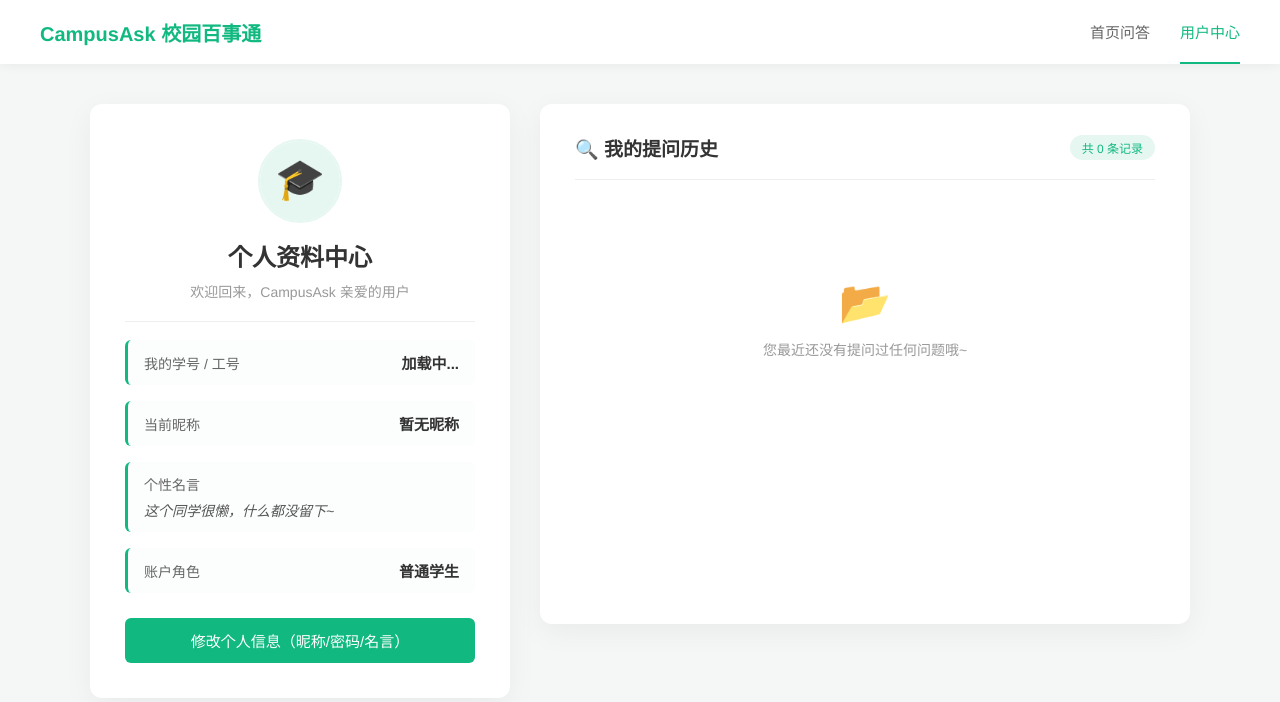
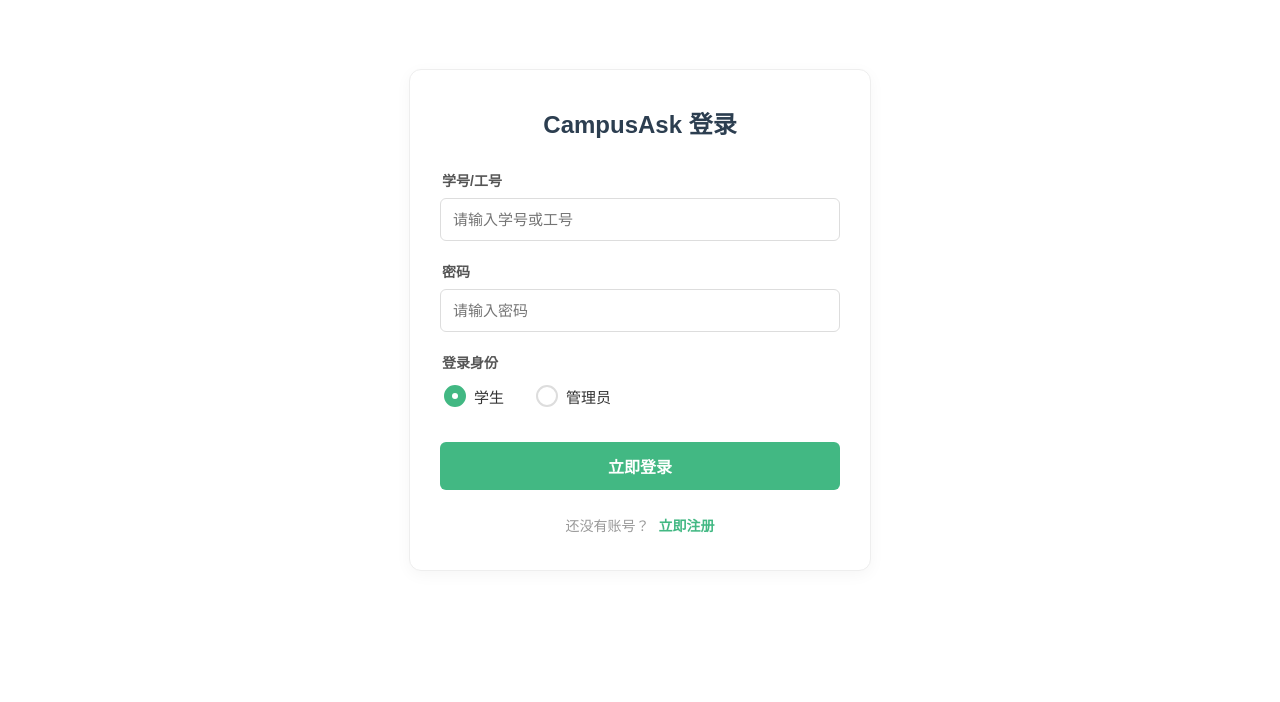
Before and after one commit to 051019zhao/CampusAsk, a Vue app in the folder frontend/: page /login in a window 1280 px wide. Shown: the top 702 px of the page. Built offline with nearby package versions, Linux system fonts and the light colour scheme.

Commit message:
回退错误

```diff
--- a/frontend/src/components/UserAuth.vue
+++ b/frontend/src/components/UserAuth.vue
@@ -1,396 +1,331 @@
 <template>
-  <div class="home-style-container">
-    <header class="nav-header">
-      <div class="nav-logo">CampusAsk 校园百事通</div>
-      <div class="nav-links">
-        <span class="nav-item" @click="goToHome">首页问答</span>
-        <span class="nav-item active">用户中心</span>
-      </div>
-    </header>
+  <div class="auth-container">
+    <div class="auth-box">
+      <!-- 标题 -->
+      <h2>{{ isLogin ? 'CampusAsk 登录' : 'CampusAsk 注册' }}</h2>
 
-    <main class="main-content">
-      <div class="two-column-layout">
-
-        <div class="left-side-panel">
-          <div class="profile-card">
-            <div class="card-header">
-              <div class="avatar-wrapper" @click="triggerFileSelect" title="点击更换头像">
-                <img v-if="userInfo.avatarUrl" :src="userInfo.avatarUrl" class="real-avatar" />
-                <div v-else class="avatar-placeholder-icon">🎓</div>
-                <div class="avatar-hover-mask">更换头像</div>
-              </div>
+      <form @submit.prevent="handleSubmit">
+        <!-- 账号 -->
+        <div class="form-item">
+          <label>学号/工号</label>
           <input
-                  type="file"
-                  ref="fileInputRef"
-                  style="display: none;"
-                  accept="image/jpeg,image/png"
-                  @change="handleNativeUpload"
+              v-model="formData.username"
+              type="text"
+              placeholder="请输入学号或工号"
+              required
           />
-              <h2>个人资料中心</h2>
-              <p class="welcome-text">欢迎回来，CampusAsk 亲爱的用户</p>
         </div>
 
-            <hr class="divider" />
+        <!-- 密码 -->
+        <div class="form-item">
+          <label>密码</label>
+          <input
+              v-model="formData.password"
+              type="password"
+              placeholder="请输入密码"
+              required
+          />
+        </div>
 
-            <div class="info-list">
-              <div class="info-item">
-                <span class="info-label">我的学号 / 工号</span>
-                <span class="info-value">{{ userInfo.username || '加载中...' }}</span>
+        <!-- 确认密码（仅注册可见） -->
+        <div v-if="!isLogin" class="form-item">
+          <label>确认密码</label>
+          <input
+              v-model="formData.confirmPassword"
+              type="password"
+              placeholder="请再次输入密码"
+              required
+          />
         </div>
-              <div class="info-item">
-                <span class="info-label">当前昵称</span>
-                <span class="info-value">{{ userInfo.nickname || '暂无昵称' }}</span>
-              </div>
-              <div class="info-item motto-item">
-                <span class="info-label">个性名言</span>
-                <span class="info-value motto-value">{{ userInfo.motto || '这个同学很懒，什么都没留下~' }}</span>
-              </div>
-              <div class="info-item">
-                <span class="info-label">账户角色</span>
-                <span class="info-value">{{ userInfo.role == 1 ? '系统管理员' : '普通学生' }}</span>
+
+        <!-- ========================================== -->
+        <!-- 新增：身份选择区域（数字 0 和 1 完美对接后端） -->
+        <!-- ========================================== -->
+        <div class="form-item">
+          <label>登录身份</label>
+          <div class="role-radio-group">
+            <label class="radio-label">
+              <input
+                  type="radio"
+                  v-model="formData.role"
+                  :value="0"
+                  name="role"
+              />
+              <span class="custom-radio"></span>
+              学生
+            </label>
+            <label class="radio-label">
+              <input
+                  type="radio"
+                  v-model="formData.role"
+                  :value="1"
+                  name="role"
+              />
+              <span class="custom-radio"></span>
+              管理员
+            </label>
           </div>
         </div>
+        <!-- ========================================== -->
 
-            <div class="action-area">
-              <button class="btn-primary" @click="goToEditProfile">
-                修改个人信息（昵称/密码/名言）
+        <!-- 提交按钮 -->
+        <button type="submit" class="submit-btn">
+          {{ isLogin ? '立即登录' : '注册账号' }}
         </button>
-              <button v-if="userInfo.role == 1" class="btn-admin" @click="goToAdmin">
-                进入管理员中心
-              </button>
+      </form>
+
+      <!-- 底部切换提示 -->
+      <p class="switch-tip">
+        {{ isLogin ? '还没有账号？' : '已有账号？' }}
+        <span @click="toggleStatus">{{ isLogin ? '立即注册' : '去登录' }}</span>
+      </p>
     </div>
-          </div>
-        </div>
-
-        <div class="right-side-panel">
-          <div class="history-card">
-            <div class="history-header">
-              <h3>🔍 我的提问历史</h3>
-              <span class="total-badge">共 {{ historyTotal }} 条记录</span>
-            </div>
-
-            <hr class="divider" />
-
-            <div v-if="historyList.length > 0" class="history-list">
-              <div v-for="item in historyList" :key="item.id" class="history-item-row">
-                <div class="history-main">
-                  <span class="history-keyword" :title="item.keyword">{{ item.keyword }}</span>
-                  <span class="source-tag" :class="tagClass(item.sourceTag)">
-                    {{ item.sourceTag || '通用问答' }}
-                  </span>
-                </div>
-                <div class="history-time">
-                  {{ formatTime(item.createTime) }}
-                </div>
-              </div>
-            </div>
-
-            <div v-else class="empty-history">
-              <div class="empty-icon">📂</div>
-              <p>您最近还没有提问过任何问题哦~</p>
-            </div>
-
-            <div v-if="historyTotal > 0" class="pagination-area">
-              <button
-                  class="page-btn"
-                  :disabled="pageParams.page === 1"
-                  @click="changePage(-1)"
-              >
-                上一页
-              </button>
-              <span class="page-indicator">{{ pageParams.page }} / {{ totalPages }}</span>
-              <button
-                  class="page-btn"
-                  :disabled="pageParams.page >= totalPages"
-                  @click="changePage(1)"
-              >
-                下一页
-              </button>
-            </div>
-          </div>
-        </div>
-
-      </div>
-    </main>
   </div>
 </template>
 
 <script setup>
-import { ref, reactive, onMounted, computed } from 'vue'
+import { ref, reactive } from 'vue'
+import { loginAPI, registerAPI } from '@/api/auth'
 import { useRouter } from 'vue-router'
-import { getUserProfile } from '../api/auth.js'
-import request from '@/utils/request' // 确保路径对应你封装的拦截器实例
+
+// 是否为登录状态
+const isLogin = ref(true)
 
 const router = useRouter()
-const fileInputRef = ref(null)
-
-// 用户基本信息
-const userInfo = ref({
+// 表单数据绑定（初始化时 role 默认为 0，即学生）
+const formData = reactive({
   username: '',
-  nickname: '',
-  role: 0,
-  avatarUrl: '',
-  motto: ''
+  password: '',
+  confirmPassword: '',
+  role: 0 // 0: 学生, 1: 管理员
 })
 
-// 历史提问分页数据
-const historyList = ref([])
-const historyTotal = ref(0)
-const pageParams = reactive({
-  page: 1,
-  size: 6
+// 切换登录/注册状态，清空表单并重置身份为学生
+const toggleStatus = () => {
+  isLogin.value = !isLogin.value
+  formData.username = ''
+  formData.password = ''
+  formData.confirmPassword = ''
+  formData.role = 0
+}
+
+// 提交表单逻辑
+const handleSubmit = () => {
+  if (isLogin.value) {
+    handleLogin()
+  } else {
+    handleRegister()
+  }
+}
+
+// 登录业务
+const handleLogin = async () => {
+  try {
+    console.log('正在提交登录，传输数据：', formData)
+    const res = await loginAPI({
+      username: formData.username,
+      password: formData.password,
+      role: formData.role
     })
 
-const totalPages = computed(() => {
-  return Math.ceil(historyTotal.value / pageParams.size) || 1
-})
+    // 核心大转折：一定要从 res.data 中精准抠出真实的加密令牌
+    if (res.data && res.data.token) {
+      // 🚀 核心修复：改成 res.data.token
+      localStorage.setItem('token', res.data.token)
 
-onMounted(async () => {
-  const token = localStorage.getItem('token')
-  if (!token) {
-    router.push('/login')
+      // 顺便把你这周 Profile.vue 需要用来默认回显的学号也焊死进缓存里，做到双重保险
+      localStorage.setItem('username', formData.username)
+      localStorage.setItem('role', formData.role)
+
+      alert('登录成功！')
+      router.push('/')
+    }
+  } catch (error) {
+    console.error('登录失败', error)
+    const errorMsg = error.response?.data?.message || error.message || '登录失败，请检查网络或账号'
+    //alert(errorMsg)
+  }
+}
+
+// 注册业务
+const handleRegister = async () => {
+  if (formData.password !== formData.confirmPassword) {
+    alert('两次输入的密码不一致！')
     return
   }
 
-  // A. 拉取个人基本资料
   try {
-    const res = await getUserProfile()
-    if (res && res.data) {
-      userInfo.value.username = res.data.username
-      userInfo.value.nickname = res.data.nickname
-      userInfo.value.role = res.data.role
-      userInfo.value.avatarUrl = res.data.avatarUrl
-      userInfo.value.motto = res.data.motto
-    }
-  } catch (error) {
-    // ✨ 核心修复：移除重复的 alert 弹窗，将弹窗职责完全交给全局 request.js 统一处理！
-    console.error('拉取用户信息在页面组件级捕获到异常:', error)
-  }
-
-  // B. 拉取历史提问记录
-  fetchHistoryData()
+    console.log('正在提交注册，传输数据：', formData)
+    // 此时提交的参数包含：username, password, role(0或1)
+    await registerAPI({
+      username: formData.username,
+      password: formData.password,
+      role: formData.role
     })
 
-const fetchHistoryData = async () => {
-  try {
-    const res = await request.get('/auth/history', {
-      params: {
-        page: pageParams.page,
-        size: pageParams.size
-      }
-    })
-    if (res && res.code === 200) {
-      historyList.value = res.data.records || []
-      historyTotal.value = res.data.total || 0
-    }
+    alert('注册成功，请登录！')
+    toggleStatus()
   } catch (error) {
-    // ✨ 核心修复：组件内只管打印控制台日志，拒绝二次重力弹窗弹死用户
-    console.error('获取历史记录在页面组件级捕获到异常:', error)
+    console.error('注册失败', error)
   }
 }
-
-const changePage = (move) => {
-  pageParams.page += move
-  fetchHistoryData()
-}
-
-const formatTime = (timeStr) => {
-  if (!timeStr) return ''
-  return timeStr.replace('T', ' ').substring(0, 16)
-}
-
-const tagClass = (tag) => {
-  if (!tag) return 'tag-default'
-  if (tag.includes('首页') || tag.includes('问答')) return 'tag-home'
-  if (tag.includes('贡献') || tag.includes('投稿')) return 'tag-contribute'
-  if (tag.includes('茶话会')) return 'tag-talk'
-  return 'tag-default'
-}
-
-// 原生选择图片与写库持久化
-const triggerFileSelect = () => {
-  fileInputRef.value.click()
-}
-
-const handleNativeUpload = async (event) => {
-  const file = event.target.files[0]
-  if (!file) return
-
-  if (file.type !== 'image/jpeg' && file.type !== 'image/png') {
-    alert('头像图片必须是 JPG 或 PNG 格式!')
-    return
-  }
-  if (file.size / 1024 / 1024 > 2) {
-    alert('头像图片大小不能超过 2MB!')
-    return
-  }
-
-  const formData = new FormData()
-  formData.append('file', file)
-
-  try {
-    const res = await request.put('/auth/avatar', formData, {
-      headers: { 'Content-Type': 'multipart/form-data' }
-    })
-
-    if (res && res.code === 200) {
-      userInfo.value.avatarUrl = res.data
-
-      try {
-        await request.put('/auth/profile', {
-          nickname: userInfo.value.nickname,
-          motto: userInfo.value.motto,
-          avatarUrl: userInfo.value.avatarUrl
-        })
-        alert('头像已成功上传并保存！')
-      } catch (dbError) {
-        console.error('组件内无感同步数据库异常:', dbError)
-      }
-    }
-  } catch (error) {
-    console.error('上传头像组件级拦截异常:', error)
-  } finally {
-    event.target.value = ''
-  }
-}
-
-const goToAdmin = () => { router.push('/admin') }
-const goToEditProfile = () => { router.push('/profile') }
-const goToHome = () => { router.push('/') }
 </script>
 
 <style scoped>
-/* ==========================================================================
-   手写原生绿调风格——高级感左右分栏弹性 CSS
-   ========================================================================== */
-.home-style-container {
-  font-family: 'Helvetica Neue', Helvetica, 'PingFang SC', Arial, sans-serif;
-  background-color: #f5f7f6;
-  min-height: 100vh;
+/* 基础容器 */
+.auth-container {
+  display: flex;
+  justify-content: center;
+  align-items: center;
+  min-height: 80vh;
+  font-family: sans-serif;
+  padding: 0 20px;
+}
+
+/* 核心登录框 */
+.auth-box {
+  width: 100%;
+  max-width: 400px;
+  background: #ffffff;
+  border: 1px solid #eee;
+  border-radius: 12px;
+  padding: 35px 30px;
+  box-shadow: 0 4px 16px rgba(0, 0, 0, 0.04);
+}
+
+h2 {
+  text-align: center;
+  color: #2c3e50;
+  margin-top: 0;
+  margin-bottom: 30px;
+  font-size: 24px;
+  font-weight: 600;
+}
+
+.form-item {
+  margin-bottom: 20px;
   display: flex;
   flex-direction: column;
+  gap: 8px;
 }
 
-.nav-header {
-  background-color: #ffffff;
-  box-shadow: 0 2px 10px rgba(0, 0, 0, 0.05);
-  padding: 0 40px;
-  height: 64px;
+.form-item label {
+  font-size: 14px;
+  color: #555;
+  font-weight: bold;
+  padding-left: 2px;
+}
+
+.form-item input[type="text"],
+.form-item input[type="password"] {
+  padding: 12px;
+  font-size: 15px;
+  border: 1px solid #ddd;
+  border-radius: 6px;
+  outline: none;
+  transition: all 0.25s ease;
+}
+
+.form-item input:focus {
+  border-color: #42b883;
+  box-shadow: 0 0 0 3px rgba(66, 184, 131, 0.1);
+}
+
+/* ========================================== */
+/* 新增：单选框美化样式 */
+/* ========================================== */
+.role-radio-group {
+  display: flex;
+  gap: 30px;
+  padding: 5px 2px;
+}
+
+.radio-label {
   display: flex;
   align-items: center;
-  justify-content: space-between;
+  gap: 8px;
+  cursor: pointer;
+  font-size: 15px !important; /* 覆盖上面的label大小 */
+  color: #333 !important;
+  font-weight: normal !important;
 }
 
-.nav-logo { color: #11b980; font-size: 20px; font-weight: bold; }
-.nav-links { display: flex; gap: 30px; }
-.nav-item { color: #666; cursor: pointer; font-size: 15px; padding: 20px 0; border-bottom: 2px solid transparent; transition: all 0.3s; }
-.nav-item:hover, .nav-item.active { color: #11b980; border-bottom: 2px solid #11b980; font-weight: 500; }
-
-.main-content {
-  flex: 1;
-  display: flex;
-  justify-content: center;
-  align-items: flex-start;
-  padding: 40px 40px;
+/* 隐藏原生收音机圆圈 */
+.radio-label input[type="radio"] {
+  display: none;
 }
 
-/* 左右布局大容器架构 */
-.two-column-layout {
-  display: flex;
-  flex-direction: row;
-  justify-content: center;
-  align-items: flex-start;
-  gap: 30px;
-  width: 100%;
-  max-width: 1100px;
+/* 自定义漂亮的圆圈 */
+.custom-radio {
+  width: 18px;
+  height: 18px;
+  border: 2px solid #ddd;
+  border-radius: 50%;
+  display: inline-block;
+  position: relative;
+  transition: all 0.2s ease;
 }
 
-/* 左侧固定 420 像素 */
-.left-side-panel {
-  flex: 0 0 420px;
-  width: 420px;
+/* 当被选中时，外圈变绿 */
+.radio-label input[type="radio"]:checked + .custom-radio {
+  border-color: #42b883;
+  background: #42b883;
 }
 
-/* 右侧自适应宽面板 */
-.right-side-panel {
-  flex: 1;
-  min-width: 0;
+/* 当被选中时，内嵌一个小百点 */
+.radio-label input[type="radio"]:checked + .custom-radio::after {
+  content: '';
+  width: 6px;
+  height: 6px;
+  background: white;
+  border-radius: 50%;
+  position: absolute;
+  top: 50%;
+  left: 50%;
+  transform: translate(-50%, -50%);
+}
+/* ========================================== */
+
+.submit-btn {
+  width: 100%;
+  padding: 12px;
+  background: #42b883;
+  color: white;
+  border: none;
+  border-radius: 6px;
+  font-size: 16px;
+  font-weight: bold;
+  cursor: pointer;
+  margin-top: 10px;
+  transition: background 0.2s ease;
 }
 
-.profile-card {
-  background-color: #ffffff;
-  border-radius: 12px;
-  box-shadow: 0 8px 30px rgba(0, 0, 0, 0.05);
-  padding: 35px;
-  box-sizing: border-box;
+.submit-btn:hover {
+  background: #33a06f;
 }
 
-.card-header { text-align: center; margin-bottom: 20px; }
-
-.avatar-wrapper {
-  position: relative; width: 80px; height: 80px; margin: 0 auto 15px; border-radius: 50%; overflow: hidden; cursor: pointer; border: 2px solid #e6f7f2; transition: border-color 0.3s;
-}
-.avatar-wrapper:hover { border-color: #11b980; }
-.real-avatar { width: 100%; height: 100%; object-fit: cover; display: block; }
-.avatar-placeholder-icon { font-size: 40px; background-color: #e6f7f2; width: 100%; height: 100%; line-height: 76px; text-align: center; }
-.avatar-hover-mask { position: absolute; top: 0; left: 0; width: 100%; height: 100%; background: rgba(0, 0, 0, 0.5); color: #ffffff; font-size: 12px; display: flex; align-items: center; justify-content: center; opacity: 0; transition: opacity 0.3s; }
-.avatar-wrapper:hover .avatar-hover-mask { opacity: 1; }
-
-h2 { color: #333333; margin: 0 0 8px 0; font-size: 24px; }
-.welcome-text { color: #999999; font-size: 14px; margin: 0; }
-.divider { border: none; border-top: 1px solid #eeeeee; margin: 18px 0; }
-
-.info-list { display: flex; flex-direction: column; gap: 16px; margin-bottom: 25px; }
-.info-item { display: flex; justify-content: space-between; align-items: center; background-color: #fcfdfd; padding: 12px 16px; border-radius: 6px; border-left: 3px solid #11b980; }
-.motto-item { flex-direction: column; align-items: flex-start; gap: 6px; }
-.motto-value { font-style: italic; color: #555555 !important; font-weight: normal !important; font-size: 14px !important; word-break: break-all; text-align: left; }
-.info-label { color: #666666; font-size: 14px; }
-.info-value { color: #333333; font-weight: bold; font-size: 15px; }
-
-.action-area { display: flex; flex-direction: column; gap: 12px; }
-.btn-primary { background-color: #11b980; color: #ffffff; border: none; padding: 12px 24px; font-size: 15px; border-radius: 6px; cursor: pointer; width: 100%; font-weight: 500; transition: background-color 0.3s; }
-.btn-primary:hover { background-color: #0fa26f; }
-.btn-admin { background-color: #e6a23c; color: #ffffff; border: none; padding: 12px 24px; font-size: 15px; border-radius: 6px; cursor: pointer; width: 100%; font-weight: 500; transition: background-color 0.3s; }
-.btn-admin:hover { background-color: #cf8e2e; }
-
-/* 右侧提问历史卡片样式 */
-.history-card {
-  background-color: #ffffff;
-  border-radius: 12px;
-  box-shadow: 0 8px 30px rgba(0, 0, 0, 0.05);
-  padding: 30px 35px;
-  box-sizing: border-box;
-  min-height: 520px;
-  display: flex;
-  flex-direction: column;
+.submit-btn:active {
+  transform: scale(0.99);
 }
 
-.history-header { display: flex; justify-content: space-between; align-items: center; }
-.history-header h3 { margin: 0; color: #333333; font-size: 19px; font-weight: 600; }
-.total-badge { font-size: 12px; background-color: #e6f7f2; color: #11b980; padding: 4px 12px; border-radius: 20px; font-weight: 500; }
+.switch-tip {
+  text-align: center;
+  margin-top: 25px;
+  margin-bottom: 0;
+  font-size: 14px;
+  color: #999;
+}
 
-.history-list { display: flex; flex-direction: column; flex-grow: 1; }
-.history-item-row { display: flex; justify-content: space-between; align-items: center; padding: 15px 0; border-bottom: 1px dashed #eef1f0; }
-.history-item-row:last-child { border-bottom: none; }
+.switch-tip span {
+  color: #42b883;
+  cursor: pointer;
+  font-weight: bold;
+  margin-left: 5px;
+  transition: color 0.2s;
+}
 
-.history-main { display: flex; align-items: center; gap: 12px; flex: 1; min-width: 0; }
-.history-keyword { font-size: 14px; color: #333333; font-weight: 500; white-space: nowrap; overflow: hidden; text-overflow: ellipsis; max-width: 380px; text-align: left; }
-
-.source-tag { font-size: 11px; padding: 2px 7px; border-radius: 4px; white-space: nowrap; }
-.tag-default { background-color: #f0f2f5; color: #909399; }
-.tag-home { background-color: #e6f7f2; color: #11b980; }
-.tag-contribute { background-color: #e8f4ff; color: #1890ff; }
-.tag-talk { background-color: #fdf6ec; color: #e6a23c; }
-
-.history-time { font-size: 13px; color: #999999; white-space: nowrap; }
-
-.empty-history { text-align: center; padding: 80px 0; color: #999999; flex-grow: 1; }
-.empty-icon { font-size: 42px; margin-bottom: 12px; }
-.empty-history p { margin: 0; font-size: 14px; }
-
-.pagination-area { display: flex; justify-content: center; align-items: center; gap: 15px; margin-top: auto; padding-top: 20px; }
-.page-indicator { font-size: 14px; color: #666666; font-weight: 500; }
-.page-btn { background-color: #ffffff; border: 1px solid #dcdfe6; color: #606266; padding: 6px 14px; font-size: 13px; border-radius: 4px; cursor: pointer; transition: all 0.2s; }
-.page-btn:hover:not(:disabled) { color: #11b980; border-color: #11b980; background-color: #e6f7f2; }
-.page-btn:disabled { background-color: #f5f7fa; border-color: #e4e7ed; color: #c0c4cc; cursor: not-allowed; }
+.switch-tip span:hover {
+  color: #33a06f;
+  text-decoration: underline;
+}
 </style>
```
Lines whose indentation alone changed are shown as unchanged.
